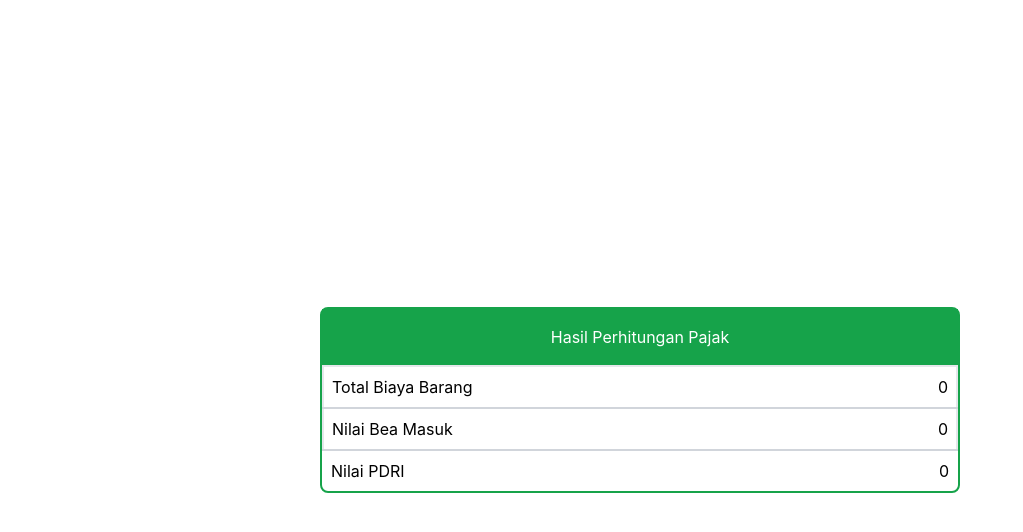
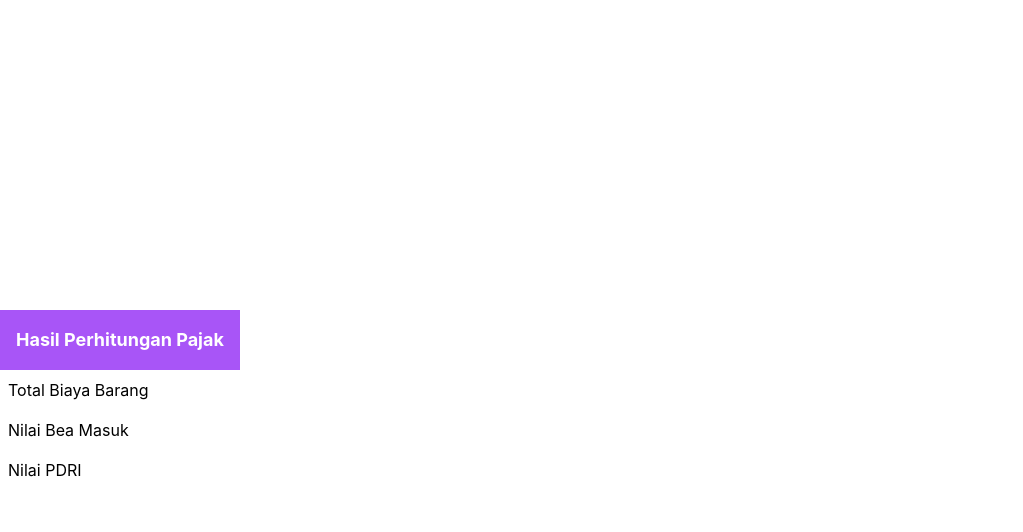
Before and after one commit to abifitrird/tax-customs, a Next.js app: page / in a window 1280 px wide. Both pictures are taken after a click on the button "Hitung Pajak". Shown: the top 532 px of the page, without its empty margins (0-1023 px from the left). Built offline with nearby package versions, Linux system fonts and the light colour scheme.

Commit message:
Use value from props

```diff
--- a/components/ResultCard.js
+++ b/components/ResultCard.js
@@ -1,24 +1,26 @@
 import React from 'react';
 
-const ResultCard = () => {
+const ResultCard = ({ totalBuy, importDuty, excises }) => {
   return (
-    <div className='w-1/2 mx-auto border-2 border-green-600 rounded-lg bg-white'>
-      <div className='p-4 grid place-items-center bg-green-600 text-white'>
-        <p>Hasil Perhitungan Pajak</p>
+    <div>
+      <div className='p-4 grid place-items-center bg-purple-500 text-white'>
+        <h2 className='text-lg text-center font-bold'>
+          Hasil Perhitungan Pajak
+        </h2>
       </div>
       <table className='table-auto w-full'>
         <tbody>
-          <tr className='border border-2 border-b-gray-300'>
+          <tr className=''>
             <td className='p-2'>Total Biaya Barang</td>
-            <td className='p-2 text-right'>0</td>
+            <td className='p-2 text-right'>{totalBuy}</td>
           </tr>
-          <tr className='border border-2 border-b-gray-300'>
+          <tr className=''>
             <td className='p-2'>Nilai Bea Masuk</td>
-            <td className='p-2 text-right'>0</td>
+            <td className='p-2 text-right'>{importDuty}</td>
           </tr>
           <tr>
             <td className='p-2'>Nilai PDRI</td>
-            <td className='p-2 text-right'>0</td>
+            <td className='p-2 text-right'>{excises}</td>
           </tr>
         </tbody>
       </table>
```
